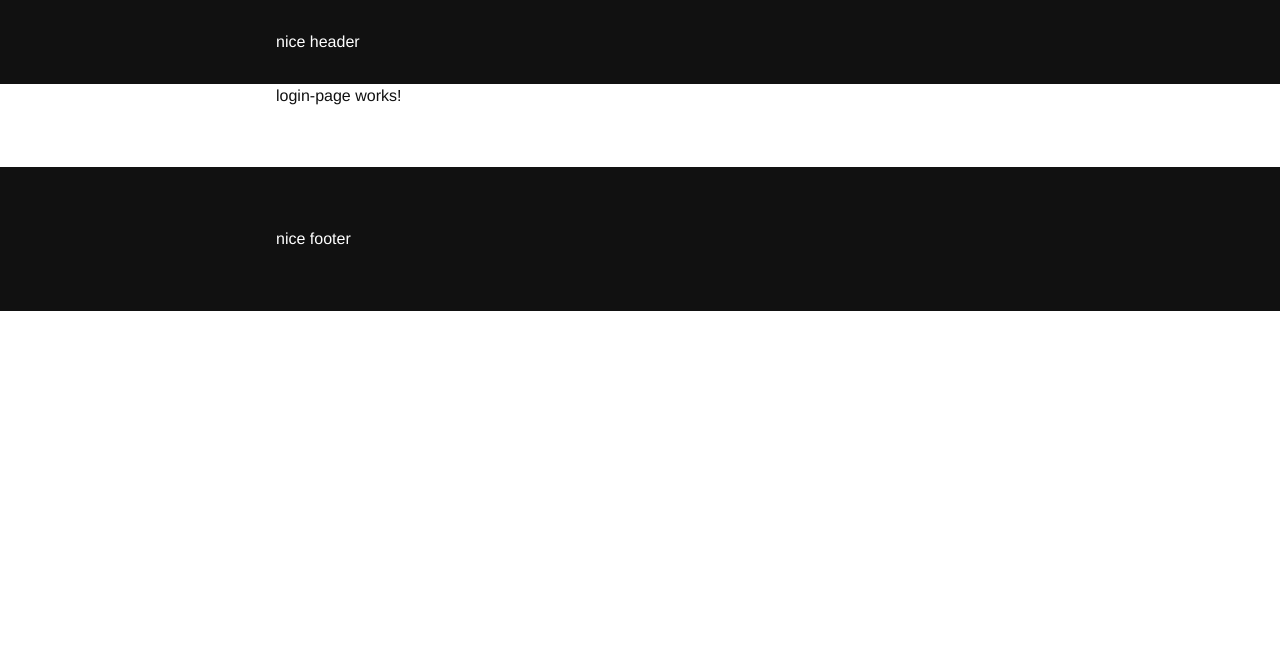
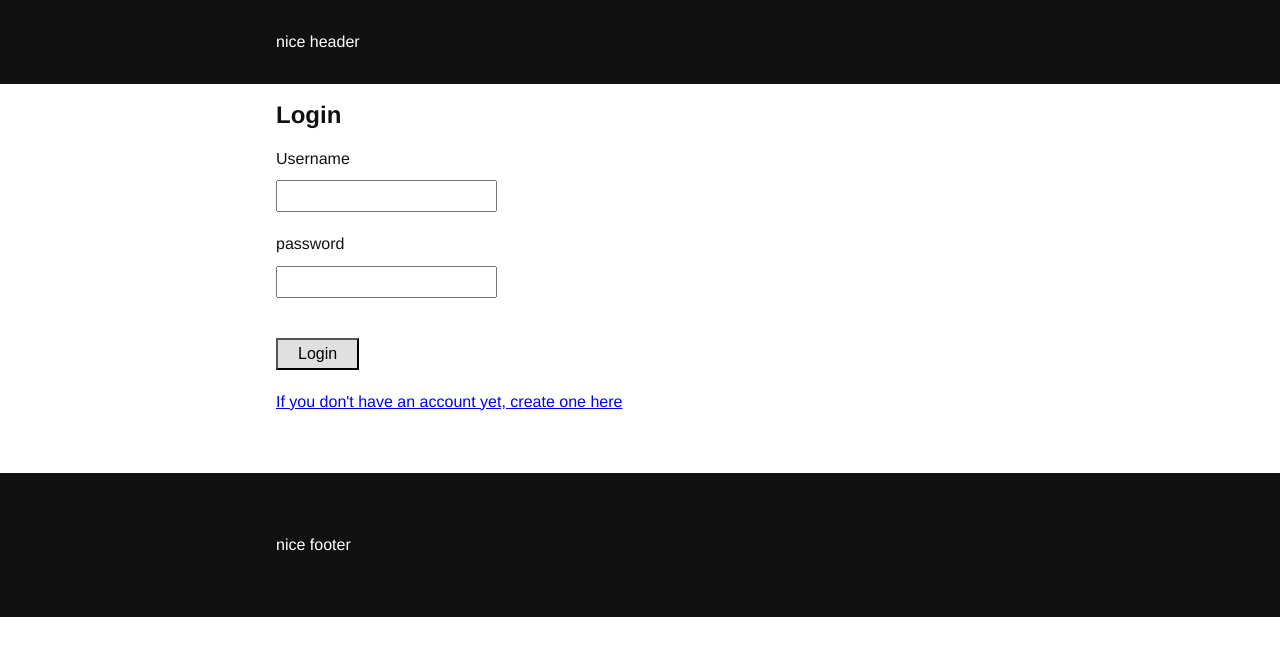
Before and after one commit to josellanza/final-project-client, an Angular app: page /login in a window 1280 px wide. Shown: the top 656 px of the page. Built offline with nearby package versions, Linux system fonts and the light colour scheme.

Commit message:
log in done

```diff
--- a/src/app/pages/login-page/login-page.component.html
+++ b/src/app/pages/login-page/login-page.component.html
@@ -1,3 +1,34 @@
-<p>
-  login-page works!
-</p>
+<div>
+  <h2>Login</h2>
+  <form (ngSubmit)="submitForm(form)" #form="ngForm" novalidate [ngClass]="{'is-processing': processing}">
+
+      <div class="field" [ngClass]="{'has-error': feedbackEnabled && usernameField.errors}">
+        <label>Username</label>
+        <input type="text" name="username" [(ngModel)]="username" #usernameField="ngModel" required minlength="6" [disabled]="processing"/>
+        <div *ngIf="feedbackEnabled && usernameField.errors">
+          <p *ngIf="usernameField.errors.required" class="validation">username required</p>
+        </div>
+      </div>
+      <div class="field" [ngClass]="{'has-error': feedbackEnabled && passwordField.errors}">
+        <label>password</label>
+        <input type="text" name="password" [(ngModel)]="password" #passwordField="ngModel" required minlength="6" [disabled]="processing"/>
+        <div *ngIf="feedbackEnabled && passwordField.errors">
+          <p *ngIf="passwordField.errors.required" class="validation">password required</p>
+        </div>
+      </div>
+
+      <div class="field submit">
+        <button type="submit" [disabled]="processing">Login</button>
+        <div *ngIf="feedbackEnabled && form.invalid">
+          <p class="validation">There are errors in the form, please review the fields</p>
+        </div>
+        <div *ngIf="error" class="validation">
+          <div [ngSwitch]="error.code">
+            <p *ngSwitchCase="'not-found'">Username or password are incorrect</p>
+            <p *ngSwitchDefault>An unexpected error occurred, please try again</p>
+          </div>
+        </div>
+      </div>
+    </form>
+    <a [routerLink]="['/signup']">If you don't have an account yet, create one here</a>
+</div>
--- a/src/app/pages/login-page/login-page.component.ts
+++ b/src/app/pages/login-page/login-page.component.ts
@@ -1,4 +1,6 @@
 import { Component, OnInit } from '@angular/core';
+import { AuthService } from '../../services/auth.service';
+import { Router } from '@angular/router';
 
 @Component({
   selector: 'app-login-page',
@@ -7,7 +9,30 @@ import { Component, OnInit } from '@angular/core';
 })
 export class LoginPageComponent implements OnInit {
 
-  constructor() { }
+  constructor(private authService: AuthService, private router: Router) { }
+
+  feedbackEnabled = false;
+  error = null;
+  processing = false;
+  username: string;
+  password: string;
+
+  submitForm(form) {
+    this.error = '';
+    this.feedbackEnabled = true;
+    if (form.valid) {
+      this.processing = true;
+      this.authService.login(this.username, this.password)
+        .then((result) => {
+          this.router.navigate(['/']);
+        })
+        .catch((err) => {
+          this.error = err.error; //
+          this.processing = false;
+          this.feedbackEnabled = false;
+        });
+    }
+  }
 
   ngOnInit() {
   }
--- a/src/app/pages/signup-page/signup-page.component.html
+++ b/src/app/pages/signup-page/signup-page.component.html
@@ -1,3 +1,5 @@
+<div>
+  <h2>Signup</h2>
   <form (ngSubmit)="submitForm(form)" #form="ngForm" novalidate [ngClass]="{'is-processing': processing}">
 
     <div class="field" [ngClass]="{'has-error': feedbackEnabled && usernameField.errors}">
@@ -9,18 +11,26 @@
       </div>
     </div>
     <div class="field" [ngClass]="{'has-error': feedbackEnabled && passwordField.errors}">
-    <label>Password</label>
+      <label>password</label>
       <input type="text" name="password" [(ngModel)]="password" #passwordField="ngModel" required minlength="6" [disabled]="processing"/>
       <div *ngIf="feedbackEnabled && passwordField.errors">
-      <p *ngIf="passwordField.errors.required" class="validation">Password required</p>
-      <p *ngIf="passwordField.errors.minlength" class="validation">Password is too short</p>
+        <p *ngIf="passwordField.errors.required" class="validation">password required</p>
+        <p *ngIf="passwordField.errors.minlength" class="validation">password is too short</p>
       </div>
     </div>
 
     <div class="field submit">
-    <button type="submit" [disabled]="processing">Signup</button>
+      <button type="submit" [disabled]="processing">Sign up</button>
       <div *ngIf="feedbackEnabled && form.invalid">
-      <p class="validation">there are errors in the form, please review the fields</p>
+        <p class="validation">There are errors in the form, please review the fields</p>
+      </div>
+      <div *ngIf="error" class="validation">
+        <div [ngSwitch]="error.code">
+          <p *ngSwitchCase= "'username-not-unique'">Username is already taken!</p>
+          <p *ngSwitchDefault>An unexpected error occurred, please try again</p>
+        </div>
       </div>
     </div>
   </form>
+  <a [routerLink]="['/login']">If you already have an account, login here</a>
+</div>
--- a/src/app/services/auth.service.ts
+++ b/src/app/services/auth.service.ts
@@ -18,4 +18,12 @@ export class AuthService {
     return this.httpClient.post(`${this.baseUrl}/signup`, data, options)
       .toPromise();
   }
+  login(username: string, password: string): Promise<any> {
+    const options = {
+      withCredentials: true
+    };
+    const data = { username, password };
+    return this.httpClient.post(`${this.baseUrl}/login`, data, options)
+      .toPromise();
+  }
 }
```
Also changed, not shown: 1 other file (tests, documents, lock files or other folders). Lines whose indentation alone changed are shown as unchanged.
